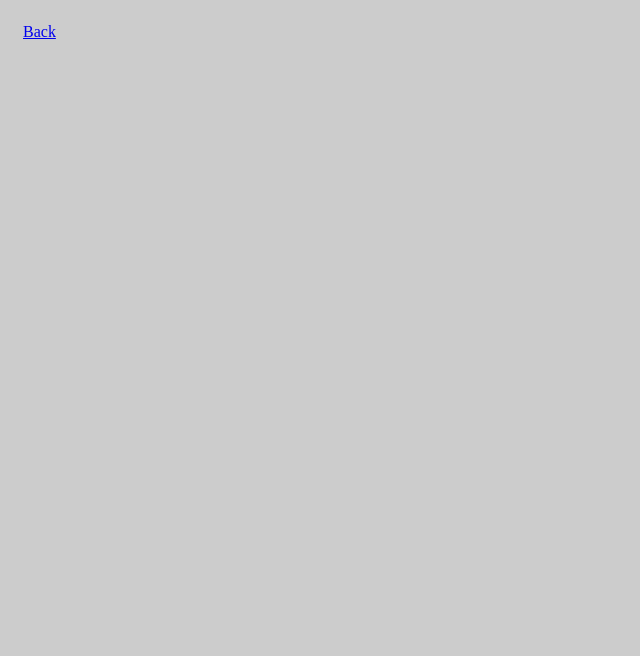
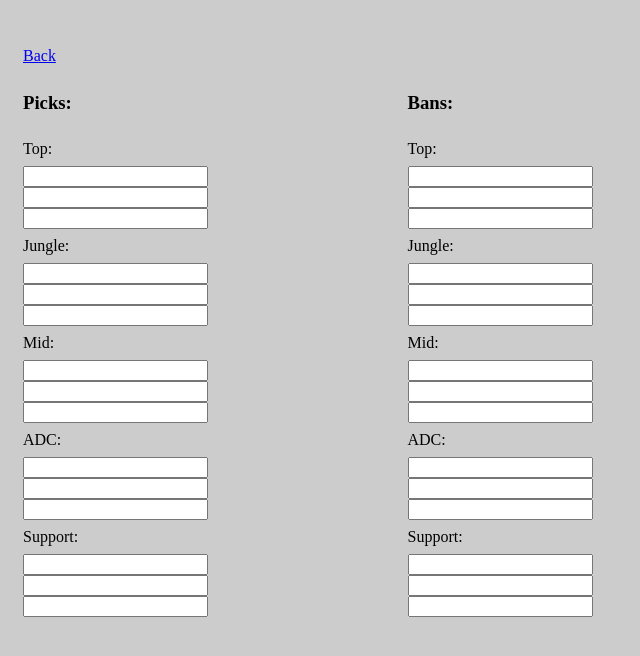
Before and after one commit to jacob2467/champselect-2.0, an Electron app: page frontend/picks-bans.html in a window 800 px wide. Shown: the whole page, without its empty margins (0-640 px from the left). Drawn offline with Linux system fonts and the light colour scheme; no server answers.

Commit message:
Add page for picks/bans
Partially filled in the page for champ picks and bans. It now has text boxes for users to enter their desired champions into, and the default values are read from the config. However, they don't do anything yet. Also, did some miscellaneous (and terrible) css stuff.

```diff
--- a/frontend/api.js
+++ b/frontend/api.js
@@ -69,7 +69,7 @@ async function startScript() {
     try {
         response = await post("start");
             if (! response["success"]) {
-                console.log(response["statusText"]);
+                console.log(`Unable to start script: ${response["statusText"]}`);
                 isRunning = await scriptIsRunning();  /* if the reason the attempt failed was because the script was
                                                 already running, then return true - it's running, doesn't matter why */
             } else {
--- a/frontend/picks-bans.html
+++ b/frontend/picks-bans.html
@@ -3,17 +3,90 @@
 <link rel="stylesheet" href="styles.css">
     <body style="background-color: #CCCCCC; padding-left: 15px; padding-top: 15px">
         <div class="container" style="display: flex">
-            <div class="chunk"><form>
+            <!-- Champs to pick -->
+            <div class="chunk champsection"><form>
+                <div class="bot_pad3"></div>
                 <!-- Link back to main settings page -->
                 <a href="settings.html" title="Go back to main settings page">
-                    <span>Back</span>
+                    <div class="bot_pad">Back</div>
                 </a>
-                <div class="spacer"> </div>
+                <h3 class="bot_pad">Picks:</h3>
+
+                <div class="bot_pad">Top:</div>
+                <input id="cfg_top-pick-1"> <br>
+                <input id="cfg_top-pick-2"> <br>
+                <input id="cfg_top-pick-3"> <br>
+                <div class="bot_pad"> </div>
+
+
+                <div class="bot_pad">Jungle:</div>
+                <input id="cfg_jungle-pick-1"> <br>
+                <input id="cfg_jungle-pick-2"> <br>
+                <input id="cfg_jungle-pick-3"> <br>
+                <div class="bot_pad"> </div>
+
+                <div class="bot_pad">Mid:</div>
+                <input id="cfg_middle-pick-1"> <br>
+                <input id="cfg_middle-pick-2"> <br>
+                <input id="cfg_middle-pick-3"> <br>
+                <div class="bot_pad"> </div>
+
+                <div class="bot_pad">ADC:</div>
+                <input id="cfg_bottom-pick-1"> <br>
+                <input id="cfg_bottom-pick-2"> <br>
+                <input id="cfg_bottom-pick-3"> <br>
+                <div class="bot_pad"> </div>
+
+                <div class="bot_pad">Support:</div>
+                <input id="cfg_utility-pick-1"> <br>
+                <input id="cfg_utility-pick-2"> <br>
+                <input id="cfg_utility-pick-3"> <br>
+                <div class="bot_pad"> </div>
+            </form> </div>
+
+             <!-- Champs to ban -->
+            <div class="chunk champsection"><form>
+                <div class="bot_pad3"> </div>
+                <!-- Add a blank space so champ options are lined up -->
+                <div class="bot_pad">&nbsp</div>
+                <h3 class="bot_pad">Bans:</h3>
+
+                <div class="bot_pad">Top:</div>
+                <input id="cfg_top-ban-1"> <br>
+                <input id="cfg_top-ban-2"> <br>
+                <input id="cfg_top-ban-3"> <br>
+                <div class="bot_pad"> </div>
+
+
+                <div class="bot_pad">Jungle:</div>
+                <input id="cfg_jungle-ban-1"> <br>
+                <input id="cfg_jungle-ban-2"> <br>
+                <input id="cfg_jungle-ban-3"> <br>
+                <div class="bot_pad"> </div>
+
+                <div class="bot_pad">Mid:</div>
+                <input id="cfg_middle-ban-1"> <br>
+                <input id="cfg_middle-ban-2"> <br>
+                <input id="cfg_middle-ban-3"> <br>
+                <div class="bot_pad"> </div>
+
+                <div class="bot_pad">ADC:</div>
+                <input id="cfg_bottom-ban-1"> <br>
+                <input id="cfg_bottom-ban-2"> <br>
+                <input id="cfg_bottom-ban-3"> <br>
+                <div class="bot_pad"> </div>
+
+                <div class="bot_pad">Support:</div>
+                <input id="cfg_utility-ban-1"> <br>
+                <input id="cfg_utility-ban-2"> <br>
+                <input id="cfg_utility-ban-3"> <br>
+                <div class="bot_pad"> </div>
             </form> </div>
         </div>
     </body>
     <script src="settings.js"></script>
     <script src="api.js"></script>
-    <script src="interface.js"></script>
-    <script src="renderer.js"></script>
+    <script>
+        setUpPickBanSettings();
+    </script>
 </html>
--- a/frontend/settings.js
+++ b/frontend/settings.js
@@ -30,6 +30,28 @@ async function setUpMainSettings() {
 }
 
 
+async function setUpPickBanSettings() {
+    let result = await apiCall("settings/sections", "GET");
+    if (result["success"]) {
+        cfg = result["data"];
+    }
+
+    let roles = ["top", "jungle", "middle", "bottom", "utility"];
+    let actionTypes = ["pick", "ban"];
+    for (let actionType of actionTypes) {
+         for (let role of roles) {
+            let key = `${actionType}_${role}`
+            for (let i = 1; i <= 3; i++) {
+                let champ = cfg[key][i];
+                let htmelement = document.getElementById(`cfg_${role}-${actionType}-${i}`);
+                htmelement.placeholder = champ;
+            }
+        }
+    }
+   console.log(cfg);
+}
+
+
 /**
  * Set up the button to save settings to the config file.
  */
--- a/frontend/styles.css
+++ b/frontend/styles.css
@@ -1,11 +1,19 @@
-.spacer {
+.bot_pad {
     padding-bottom: 8px
 }
 
-.chunk {
-    padding-bottom: 20px
+.bot_pad3 {
+    padding-bottom: 24px
 }
 
+.chunk {
+    padding-bottom: 20px;
+    padding-right: 20px
+}
+
+.role {
+    padding-left: 24px
+}
 
 .log {
     height: 400px;
@@ -14,3 +22,7 @@
     border: 1px solid #000;
     padding: 10px
 }
+
+.champsection {
+    width: 400px;
+}
```
Also changed, not shown: frontend/index.html (+10 -10 lines), frontend/settings.html (+8 -14 lines).
